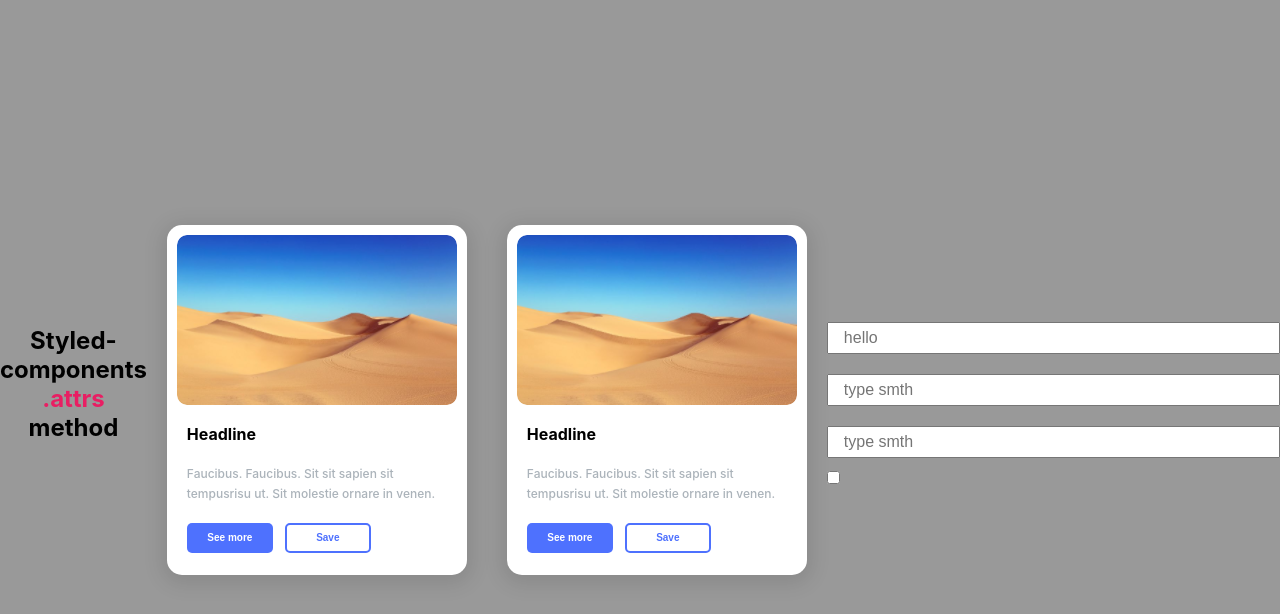
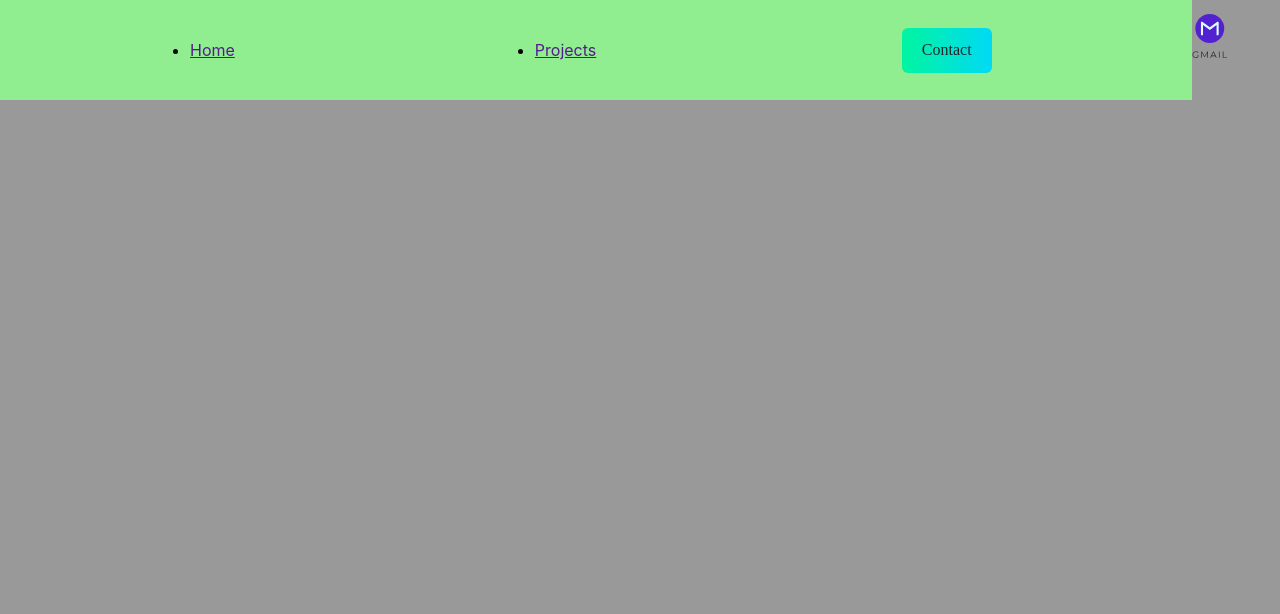
Before and after one commit to victorpobozhny/styled-components, a React app: page / in a window 1280 px wide. Shown: the top 614 px of the page. Built offline with nearby package versions, Linux system fonts and the light colour scheme.

Commit message:
Portfolio Header, sprite, Icon

```diff
--- a/src/App.tsx
+++ b/src/App.tsx
@@ -1,20 +1,14 @@
 import styled from 'styled-components';
-import {Card} from "./Card";
 import {theme} from "./styles/Theme.styled";
+import {Header} from "./layout/header/Header";
+import {Icon} from "./components/Icon";
 
 
 function App() {
     return (
         <Box>
-            <Title>Styled-components <span>.attrs</span> method</Title>
-            <Card/>
-            <Card/>
-            <Form>
-                <Field placeholder={'hello'} title={'123'}/>
-                <Field/>
-                <Field/>
-                <Checkbox/>
-            </Form>
+            <Header/>
+            <Icon iconId={'gmail'}/>
         </Box>
     );
 }
@@ -22,11 +16,9 @@ function App() {
 export default App;
 
 const Box = styled.div`
-  height: 100vh;
   display: flex;
-  flex-direction: row;
   justify-content: center;
-  align-items: center;
+
 
   @media ${theme.media.tablet} {
     flex-direction: column;
--- a/src/Card.tsx
+++ b/src/Card.tsx
@@ -88,6 +88,7 @@ const Button = styled.button<ButtonType>`
   text-align: left;
   background: transparent;
   color: black;
+
   &:hover {
     background: #999;
   }
@@ -96,13 +97,14 @@ const Button = styled.button<ButtonType>`
     color: rgb(255, 255, 255);
     background: rgb(78, 113, 254);
     border: none;
+
     &:hover {
       background: rgb(97, 128, 250);
     }
   `
   }
 
-  ${props=>props.outlined && css<ButtonType>`
+  ${props => props.outlined && css<ButtonType>`
     background: transparent;
     border: 2px solid rgb(78, 113, 254);
     color: rgb(78, 113, 254);
--- /dev/null
+++ b/src/components/Icon.tsx
@@ -0,0 +1,24 @@
+import React from 'react';
+import iconsSprite from './../assets/images/sprite.svg'
+
+type IconType = {
+    iconId: string
+    width?: string
+    height?: string
+    viewBox?: string
+
+}
+
+export const Icon = (props: IconType) => {
+    return (
+        <svg
+            width={props.width || "115.490479"}
+            height={props.height || "120.000000"}
+            viewBox={props.viewBox || "0 0 115.49 120"}
+            fill="none"
+            xmlns="http://www.w3.org/2000/svg"
+            xmlnsXlink="http://www.w3.org/1999/xlink">
+            <use xlinkHref={`${iconsSprite}#${props.iconId}`}/>
+        </svg>
+    );
+};
--- /dev/null
+++ b/src/components/button/Button.tsx
@@ -0,0 +1,70 @@
+import React from 'react';
+import styled, {css} from "styled-components";
+
+
+type ButtonType = {
+    name?: string
+    group: 'submit' | 'contact' | 'technologies'
+}
+
+export const Button = (props: ButtonType) => {
+    return (
+        <Btn group={props.group}>
+            {props.name}
+        </Btn>
+    )
+}
+
+
+export const Btn = styled.button<ButtonType>`
+  width: auto;
+  border: none;
+  border-radius: 6px;
+
+
+  /* Auto layout */
+  display: flex;
+  flex-direction: row;
+  justify-content: center;
+  align-items: center;
+  cursor: pointer;
+
+  /* Inside Auto Layout */
+  flex: none;
+  order: 0;
+  flex-grow: 0;
+  margin: 0 10px;
+
+  /* gradient */
+  background: linear-gradient(90.00deg, rgb(0, 245, 160), rgb(0, 217, 245) 100%);
+  color: rgb(37, 39, 40);
+  font-family: Montserrat;
+  letter-spacing: 0;
+  text-align: center;
+
+  ${props => props.group == 'contact' && css<ButtonType>`
+    height: 45px;
+    padding: 12px 20px 13px 20px;
+    font-size: 16px;
+    font-weight: 500;
+    line-height: 20px;
+
+  `}
+
+  ${props => props.group == 'technologies' && css<ButtonType>`
+    height: 30px;
+    padding: 8px 16px 8px 16px;
+    font-size: 10px;
+    font-weight: 400;
+    line-height: 14px;
+    text-transform: uppercase;
+  `}
+  ${props => props.group == 'submit' && css<ButtonType>`
+    width: 532px;
+    height: 48px;
+    padding: 12px 20px 12px 20px;
+    font-size: 16px;
+    font-weight: 500;
+    line-height: 20px;
+  `}
+`
--- /dev/null
+++ b/src/components/menu/Menu.tsx
@@ -0,0 +1,27 @@
+import React from 'react';
+import styled from "styled-components";
+
+export const Menu = () => {
+    return (
+        <StyledMenu>
+            <ul>
+                <li>
+                    <a href={''}>Home</a>
+                </li>
+                <li>
+                    <a href={''}>Projects</a>
+                </li>
+            </ul>
+        </StyledMenu>
+    );
+};
+
+
+const StyledMenu = styled.nav`
+  ul {
+    display: flex;
+    flex-direction: row;
+    gap: 300px;
+  }
+
+`
--- /dev/null
+++ b/src/layout/header/Header.tsx
@@ -0,0 +1,24 @@
+import React from 'react';
+import styled from "styled-components";
+import {Button} from "../../components/button/Button";
+import {Menu} from "../../components/menu/Menu";
+
+export const Header = () => {
+    return (
+        <StyledHeader>
+            <Menu/>
+            <Button group={'contact'} name={'Contact'}/>
+        </StyledHeader>
+    );
+};
+
+
+const StyledHeader = styled.header`
+  padding: 0 190px;
+  height: 100px;
+  width: 1440px;
+  background-color: lightgreen;
+  display: flex;
+  justify-content: space-between;
+  align-items: center;
+`
```
Also changed, not shown: src/assets/images/favicon.svg (added), src/assets/images/sprite.svg (added).
